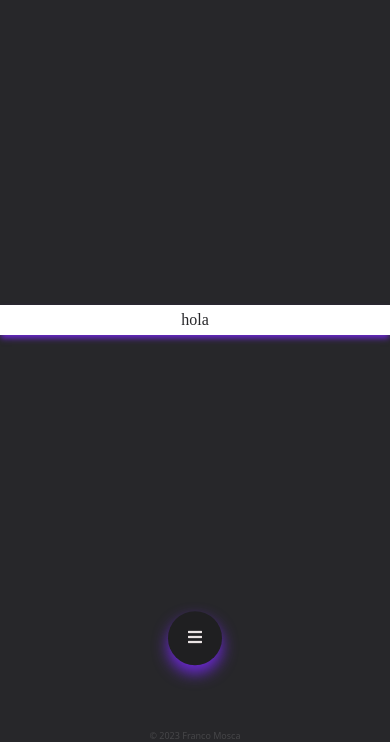
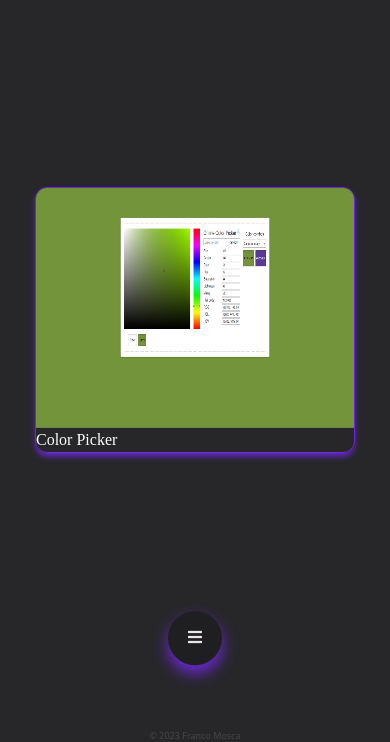
Before and after one commit to FrancoMosca/PF-Mosca-Desarrollo-Web, a website: page pages/projects.html in a window 390 px wide. Shown: the part 102-844 px from the top of the page. Drawn offline with nearby package versions, Linux system fonts and the light colour scheme; a web font is replaced by a local one.

Commit message:
git ignore

```diff
--- a/pages/projects.html
+++ b/pages/projects.html
@@ -17,7 +17,12 @@
     <main class="lg:h-full lg:mt-0 lg:fixed lg:w-full relative flex flex-col justify-center items-center text-[#f5efeff2]">
         <div class="container">
             <div class="card">
-                hola
+                <img src="../assets/image.png" alt="">
+                <div class="card-info">
+                    <h3>
+                        Color Picker
+                    </h3>
+                </div>
             </div>
         </div>
 
--- a/styles.scss
+++ b/styles.scss
@@ -86,30 +86,42 @@ $color__text--dark: #f5efeff2;
 
     .container{
         display: flex;
-        flex-direction: column;
-        gap: 2rem;
-        justify-content: center;
-        align-items: center;
-        padding-top: 5rem;
-        padding-bottom: 5rem;
-        max-width: 80rem;
-        width: 83.333333%;
-        margin: auto;
-    }
-
-    .card{
-        display: flex;
         justify-content: center;
         align-items: center;
         flex-wrap: wrap;
         max-width: 56rem;
         width: 100%;
         gap: 2rem;
-        background-color: white;
-        color: #27272a;
+        color: white;
+    }
+
+    .card{
         box-shadow: 0 4px 6px -1px $color__secondary;
         border:solid;
-        border-color: transparent;
+        border-color: $color__secondary;
+        overflow: hidden;
+        border-width: 1px;
+        border-radius: 0.75rem;
+        max-width: 20rem;
+
+        img{
+            width: 320px;
+            height: 240px;
+        }
+
+        .info{
+            padding: 1.25rem;
+            border-top-width: 2px;
+            gap: 1.25rem;
+            display: flex;
+            flex-direction: column;
+        }
+
+        .texto{
+            display:flex;
+            flex-direction: column;
+            gap: 0.25rem;
+        }
     }
 
     /* NAV */
```
Also changed, not shown: assets/image.png (added), styles.css, 2 other files.
